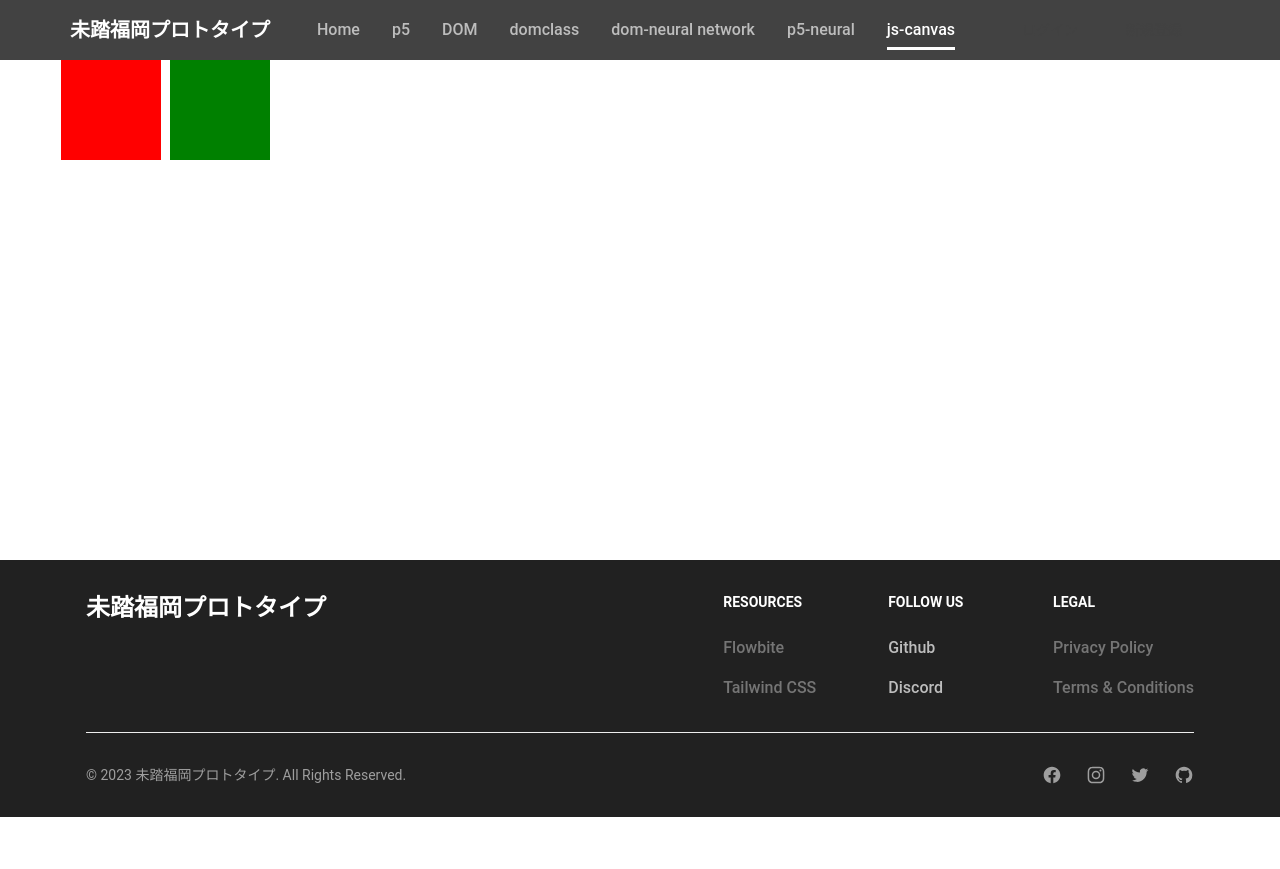
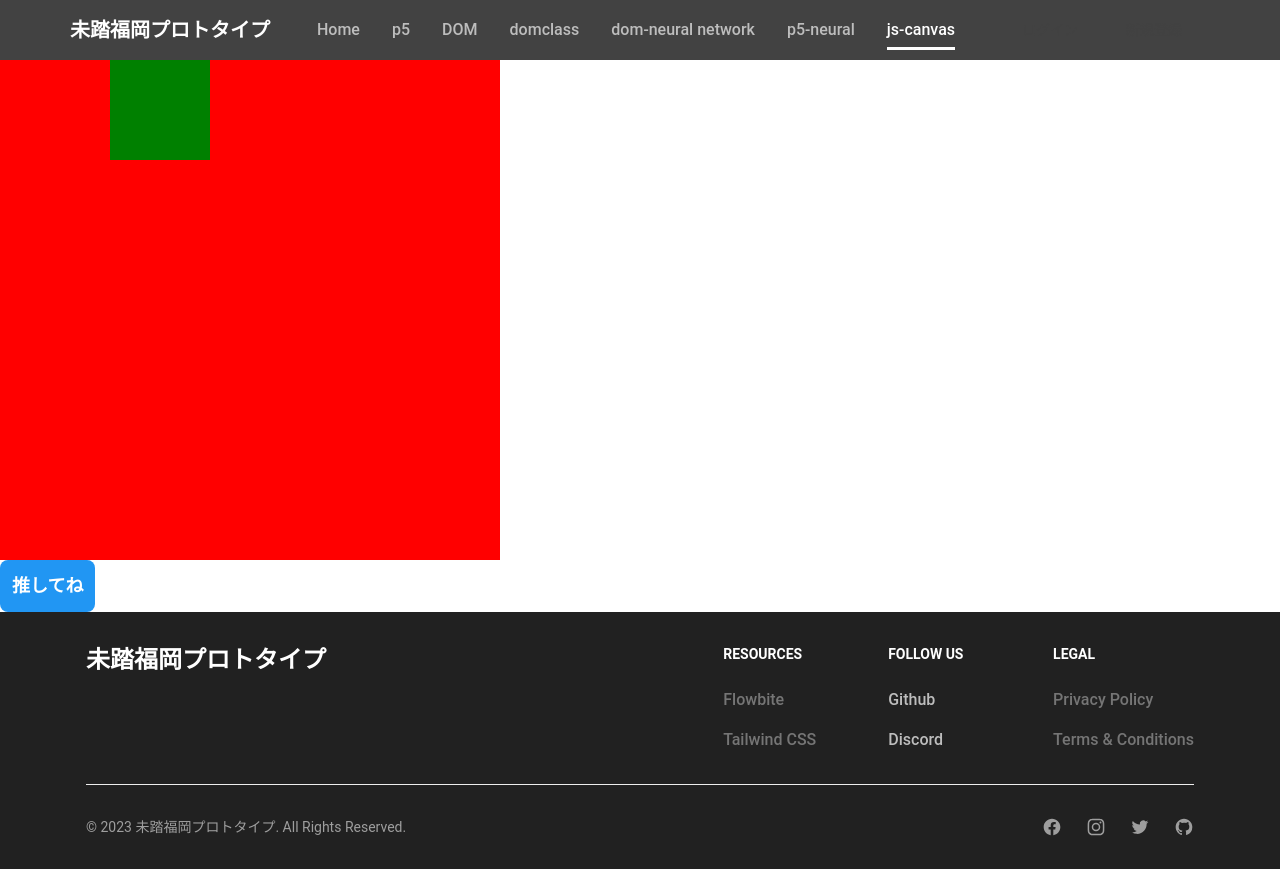
Before and after one commit to Tebaeleven/mitou-fukuoka-ai-prototype, a Next.js app: page /js-canvas in a window 1280 px wide. Before the commit the page ends 817 px from the top, so only its background shows below. Built offline with nearby package versions, Linux system fonts and the light colour scheme.

Commit message:
canvasの処理をcomponent化

```diff
--- /dev/null
+++ b/components/canvas/Canvas.tsx
@@ -0,0 +1,39 @@
+import React, { useEffect } from 'react'
+import Scene from "@/components/canvas/scene";
+import Object from "@/components/canvas/object";
+
+export default function Canvas(){
+    let obj = new Object();
+
+    let test = new Scene("root");
+
+    let square = obj.Square(110, 0, 50, "green");
+    let square2 = obj.Square(0, 0, 50, "red");
+
+    test.create(square2);
+    test.create(square);
+
+    test.AddPlay(square);
+    test.AddWait(60);
+    test.AddPlay(square2);
+    test.AddWait(60);
+
+    console.log(test.animeTask);
+
+    const handleClick = () => {
+        test.play();
+    };
+
+    return (
+        <>
+            <>
+                <button
+                    onClick={handleClick}
+                    className="font-bold text-lg bg-blue-500 p-3 rounded-lg text-white active:bg-blue-700"
+                >
+                    推してね
+                </button>
+            </>
+        </>
+    );
+};
--- a/components/canvas/scene.tsx
+++ b/components/canvas/scene.tsx
@@ -10,6 +10,7 @@ class Scene {
         console.log(this.canvas);
         this.animeTask = [];
         this.currentFrame = 0;
+        this.isPlay=false
     }
     create(obj) {
         if (obj.shape === "cube") {
@@ -42,28 +43,28 @@ class Scene {
         };
         this.animeTask.push(task);
     }
+
     play() {
-        // let frameCount = 0;
-        // let lastTime = performance.now();
+        console.log("play")
+        let frameCount = 0;
+        let lastTime = performance.now();
+        const loop = () => {
+            console.log(this.currentFrame); //TODO なぜか2回出力される
 
-        const loop = () => {
-            // console.log(this.currentFrame); //TODO なぜか2回出力される
+            // フレーム数をカウント
+            frameCount++;
 
-            // // フレーム数をカウント
-            // frameCount++;
+            // 経過時間の計算
+            const currentTime = performance.now();
+            const deltaTime = currentTime - lastTime;
+            if (deltaTime >= 1000) {
+                // 1秒以上経過した場合
+                console.log("FPS:", frameCount);
 
-            // // 経過時間の計算
-            // const currentTime = performance.now();
-            // const deltaTime = currentTime - lastTime;
-            // if (deltaTime >= 1000) {
-            //     // 1秒以上経過した場合
-            //     console.log("FPS:", frameCount);
-
-            //     // フレームカウントと時間をリセット
-            //     frameCount = 0;
-            //     lastTime = currentTime;
-            // }
-
+                // フレームカウントと時間をリセット
+                frameCount = 0;
+                lastTime = currentTime;
+            }
                 let findObj;
                 this.currentFrame++;
                 for (let i = 0; i < this.animeTask.length; i++) {
@@ -87,6 +88,7 @@ class Scene {
                     }
                 }
                     requestAnimationFrame(loop);
+
         };
         loop();
     }
--- a/pages/js-canvas.tsx
+++ b/pages/js-canvas.tsx
@@ -1,34 +1,22 @@
+import dynamic from "next/dynamic";
 import React, { useEffect } from "react";
-import Scene from "@/components/canvas/scene";
-import Object from "@/components/canvas/object";
+
+const Canvas = dynamic(() => import("@/components/canvas/Canvas"), {
+    ssr: false,
+});
 
 export default function JsCanvas() {
-    useEffect(() => {
-        let obj=new Object()
-        class Test extends Scene {
-            constructor() {
-                super("root");
-
-                let square = obj.Square(110,0,50,"green");
-                let square2 = obj.Square(0, 0, 50, "red");
-
-                this.create(square2);
-                this.create(square);
-
-                this.AddPlay(square);
-                this.AddWait(60);
-                this.AddPlay(square2);
-                this.AddWait(60);
-
-                this.play()
-
-                console.log(this.animeTask)
-
-            }
-        }
-        new Test();
-
-    }, []);
-
-    return <canvas id="root" width={500} height={500}></canvas>;
+    //TODO
+    //aタグから移動してきた時はcanvasを取得できるが、linkタグからだとできない
+    return (
+        <div className="">
+            <canvas
+                id="root"
+                height={500}
+                width={500}
+                style={{ background: "red" }}
+            ></canvas>
+            <Canvas></Canvas>
+        </div>
+    );
 }
```
Also changed, not shown: components/Header/header.tsx (+0 -7 lines). Lines whose indentation alone changed are shown as unchanged.
